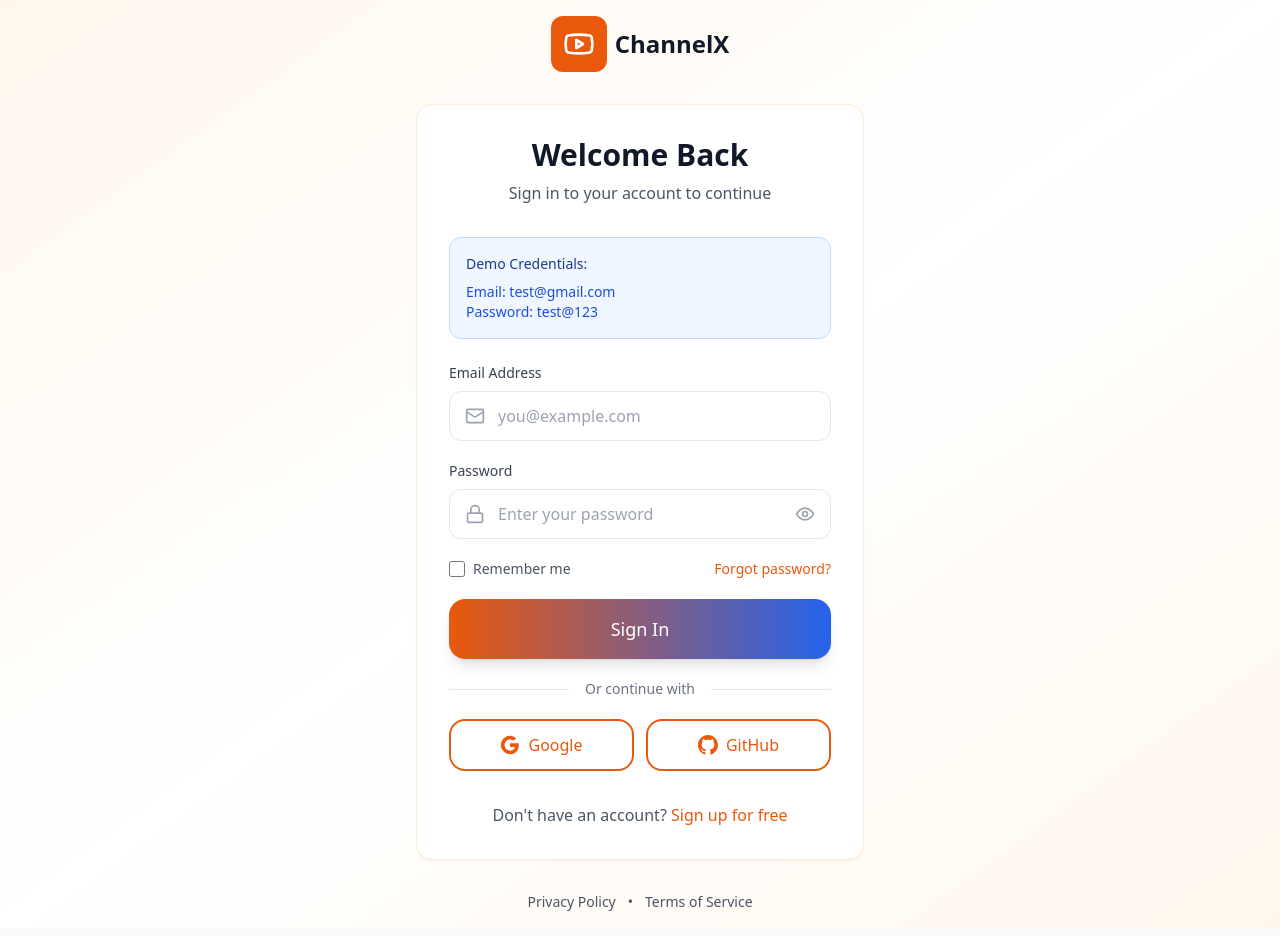
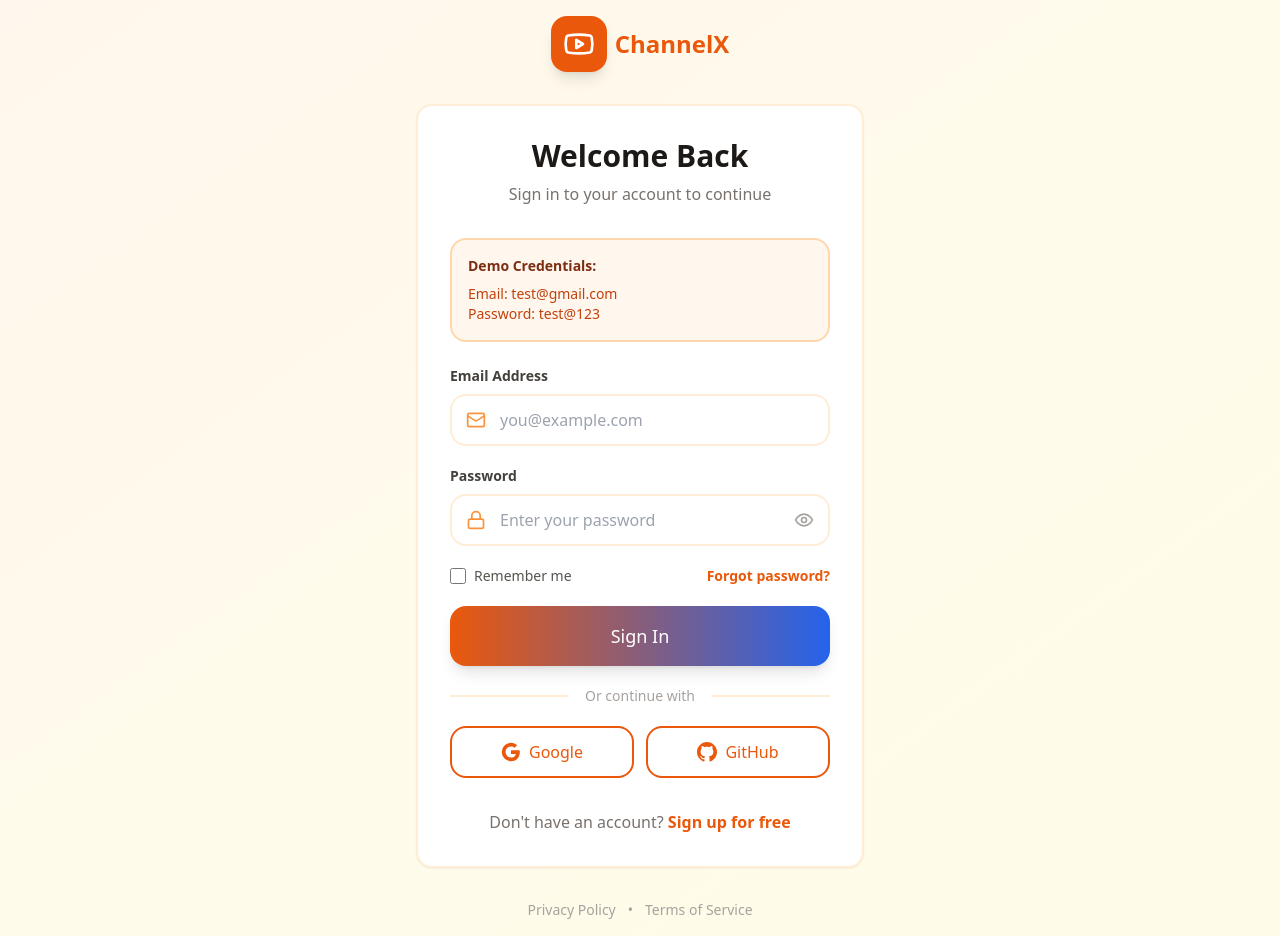
Before and after one commit to v5616/channel-x, a React (Vite) app in the folder ui/: page /login in a window 1280 px wide. Built offline with nearby package versions, Linux system fonts and the light colour scheme; the HTML template or start-up script is replaced by a standard one.

Commit message:
login page

```diff
--- a/ui/src/pages/LoginPage.jsx
+++ b/ui/src/pages/LoginPage.jsx
@@ -66,17 +66,16 @@ const LoginPage = () => {
     }
   }
 
-  // Show success message
   if (success) {
     return (
-      <div className="min-h-screen bg-gradient-to-br from-primary-50 via-white to-primary-50 flex items-center justify-center p-4">
+      <div className="min-h-screen bg-gradient-to-br from-orange-50 via-amber-50 to-yellow-50 flex items-center justify-center p-4">
         <div className="w-full max-w-md">
-          <Card className="p-8 text-center">
-            <div className="w-16 h-16 bg-green-100 rounded-full flex items-center justify-center mx-auto mb-4">
-              <CheckCircle className="w-8 h-8 text-green-600" />
+          <Card className="p-8 text-center border-2 border-orange-100">
+            <div className="w-16 h-16 bg-emerald-100 rounded-full flex items-center justify-center mx-auto mb-4">
+              <CheckCircle className="w-8 h-8 text-emerald-600" />
             </div>
-            <h1 className="text-2xl font-bold text-gray-900 mb-2">Login Successful!</h1>
-            <p className="text-gray-600 mb-4">{successMessage}</p>
+            <h1 className="text-2xl font-black text-neutral-900 mb-2">Login Successful!</h1>
+            <p className="text-neutral-500 mb-4">{successMessage}</p>
             <div className="animate-spin rounded-full h-6 w-6 border-b-2 border-primary-600 mx-auto"></div>
           </Card>
         </div>
@@ -85,131 +84,98 @@ const LoginPage = () => {
   }
 
   return (
-    <div className="min-h-screen bg-gradient-to-br from-primary-50 via-white to-primary-50 flex items-center justify-center p-4">
+    <div className="min-h-screen bg-gradient-to-br from-orange-50 via-amber-50 to-yellow-50 flex items-center justify-center p-4">
       <div className="w-full max-w-md">
         {/* Logo */}
         <Link to="/" className="flex items-center justify-center gap-2 mb-8">
-          <div className="p-3 bg-primary-600 rounded-xl">
+          <div className="p-3 bg-gradient-to-br from-primary-600 to-orange-600 rounded-2xl shadow-lg">
             <Youtube className="w-8 h-8 text-white" />
           </div>
-          <span className="text-2xl font-bold text-gray-900">ChannelX</span>
+          <span className="text-2xl font-black bg-gradient-to-r from-primary-600 to-orange-600 bg-clip-text text-transparent">ChannelX</span>
         </Link>
 
-        <Card className="p-8">
+        <Card className="p-8 border-2 border-orange-100 shadow-2xl">
           <div className="text-center mb-8">
-            <h1 className="text-3xl font-bold text-gray-900 mb-2">Welcome Back</h1>
-            <p className="text-gray-600">Sign in to your account to continue</p>
+            <h1 className="text-3xl font-black text-neutral-900 mb-2">Welcome Back</h1>
+            <p className="text-neutral-500">Sign in to your account to continue</p>
           </div>
 
-          {/* Success message from signup */}
           {successMessage && (
-            <div className="mb-4 p-4 bg-green-50 border border-green-200 rounded-xl flex items-center gap-2">
-              <CheckCircle className="w-5 h-5 text-green-600" />
-              <p className="text-sm text-green-700">{successMessage}</p>
+            <div className="mb-4 p-4 bg-emerald-50 border-2 border-emerald-200 rounded-2xl flex items-center gap-2">
+              <CheckCircle className="w-5 h-5 text-emerald-600 shrink-0" />
+              <p className="text-sm text-emerald-700">{successMessage}</p>
             </div>
           )}
 
           {/* Demo Credentials Info */}
-          <div className="mb-6 p-4 bg-blue-50 border border-blue-200 rounded-xl">
-            <p className="text-sm font-medium text-blue-900 mb-2">Demo Credentials:</p>
-            <p className="text-sm text-blue-700">Email: test@gmail.com</p>
-            <p className="text-sm text-blue-700">Password: test@123</p>
+          <div className="mb-6 p-4 bg-orange-50 border-2 border-orange-200 rounded-2xl">
+            <p className="text-sm font-bold text-orange-900 mb-2">Demo Credentials:</p>
+            <p className="text-sm text-orange-700">Email: test@gmail.com</p>
+            <p className="text-sm text-orange-700">Password: test@123</p>
           </div>
 
           {error && (
-            <div className="mb-4 p-4 bg-red-50 border border-red-200 rounded-xl flex items-center gap-2">
-              <AlertCircle className="w-5 h-5 text-red-600" />
+            <div className="mb-4 p-4 bg-red-50 border-2 border-red-200 rounded-2xl flex items-center gap-2">
+              <AlertCircle className="w-5 h-5 text-red-600 shrink-0" />
               <p className="text-sm text-red-700">{error}</p>
             </div>
           )}
 
           <form onSubmit={handleSubmit} className="space-y-5">
-            {/* Email Input */}
             <div>
-              <label htmlFor="email" className="block text-sm font-medium text-gray-700 mb-2">
-                Email Address
-              </label>
+              <label htmlFor="email" className="block text-sm font-bold text-neutral-700 mb-2">Email Address</label>
               <div className="relative">
-                <Mail className="absolute left-4 top-1/2 -translate-y-1/2 w-5 h-5 text-gray-400" />
-                <input
-                  id="email"
-                  type="email"
-                  value={email}
-                  onChange={(e) => setEmail(e.target.value)}
+                <Mail className="absolute left-4 top-1/2 -translate-y-1/2 w-5 h-5 text-orange-400" />
+                <input id="email" type="email" value={email} onChange={(e) => setEmail(e.target.value)}
                   placeholder="you@example.com"
-                  className="w-full pl-12 pr-4 py-3 border border-gray-200 rounded-xl focus:outline-none focus:ring-2 focus:ring-primary-500 focus:border-transparent transition-all"
-                />
+                  className="w-full pl-12 pr-4 py-3 border-2 border-orange-100 rounded-2xl focus:outline-none focus:ring-2 focus:ring-primary-500 focus:border-transparent transition-all" />
               </div>
             </div>
 
-            {/* Password Input */}
             <div>
-              <label htmlFor="password" className="block text-sm font-medium text-gray-700 mb-2">
-                Password
-              </label>
+              <label htmlFor="password" className="block text-sm font-bold text-neutral-700 mb-2">Password</label>
               <div className="relative">
-                <Lock className="absolute left-4 top-1/2 -translate-y-1/2 w-5 h-5 text-gray-400" />
-                <input
-                  id="password"
-                  type={showPassword ? 'text' : 'password'}
-                  value={password}
-                  onChange={(e) => setPassword(e.target.value)}
-                  placeholder="Enter your password"
-                  className="w-full pl-12 pr-12 py-3 border border-gray-200 rounded-xl focus:outline-none focus:ring-2 focus:ring-primary-500 focus:border-transparent transition-all"
-                />
-                <button
-                  type="button"
-                  onClick={() => setShowPassword(!showPassword)}
-                  className="absolute right-4 top-1/2 -translate-y-1/2 text-gray-400 hover:text-gray-600 transition-colors"
-                >
-                  {showPassword ? (
-                    <EyeOff className="w-5 h-5" />
-                  ) : (
-                    <Eye className="w-5 h-5" />
-                  )}
+                <Lock className="absolute left-4 top-1/2 -translate-y-1/2 w-5 h-5 text-orange-400" />
+                <input id="password" type={showPassword ? 'text' : 'password'} value={password}
+                  onChange={(e) => setPassword(e.target.value)} placeholder="Enter your password"
+                  className="w-full pl-12 pr-12 py-3 border-2 border-orange-100 rounded-2xl focus:outline-none focus:ring-2 focus:ring-primary-500 focus:border-transparent transition-all" />
+                <button type="button" onClick={() => setShowPassword(!showPassword)}
+                  className="absolute right-4 top-1/2 -translate-y-1/2 text-neutral-400 hover:text-neutral-600 transition-colors">
+                  {showPassword ? <EyeOff className="w-5 h-5" /> : <Eye className="w-5 h-5" />}
                 </button>
               </div>
             </div>
 
-            {/* Remember Me & Forgot Password */}
             <div className="flex items-center justify-between">
               <label className="flex items-center gap-2 cursor-pointer">
-                <input
-                  type="checkbox"
-                  className="w-4 h-4 text-primary-600 border-gray-300 rounded focus:ring-primary-500"
-                />
-                <span className="text-sm text-gray-600">Remember me</span>
+                <input type="checkbox" className="w-4 h-4 text-primary-600 border-orange-300 rounded focus:ring-primary-500" />
+                <span className="text-sm text-neutral-600">Remember me</span>
               </label>
-              <Link to="/forgot-password" className="text-sm text-primary-600 hover:text-primary-700 font-medium">
+              <Link to="/forgot-password" className="text-sm text-primary-600 hover:text-primary-700 font-bold">
                 Forgot password?
               </Link>
             </div>
 
-            {/* Login Button */}
             <Button type="submit" className="w-full" size="lg" disabled={loading}>
               {loading ? (
                 <div className="flex items-center justify-center gap-2">
                   <div className="animate-spin rounded-full h-4 w-4 border-b-2 border-white"></div>
                   Signing In...
                 </div>
-              ) : (
-                'Sign In'
-              )}
+              ) : 'Sign In'}
             </Button>
 
-            {/* Divider */}
             <div className="relative my-6">
               <div className="absolute inset-0 flex items-center">
-                <div className="w-full border-t border-gray-200"></div>
+                <div className="w-full border-t-2 border-orange-100"></div>
               </div>
               <div className="relative flex justify-center text-sm">
-                <span className="px-4 bg-white text-gray-500">Or continue with</span>
+                <span className="px-4 bg-white text-neutral-400 font-medium">Or continue with</span>
               </div>
             </div>
 
-            {/* Social Login */}
             <div className="grid grid-cols-2 gap-3">
-              <Button type="button" variant="outline" className="w-full">
+              <Button type="button" variant="outline" className="w-full border-2 border-orange-100 hover:bg-orange-50">
                 <svg className="w-5 h-5" viewBox="0 0 24 24">
                   <path fill="currentColor" d="M22.56 12.25c0-.78-.07-1.53-.2-2.25H12v4.26h5.92c-.26 1.37-1.04 2.53-2.21 3.31v2.77h3.57c2.08-1.92 3.28-4.74 3.28-8.09z"/>
                   <path fill="currentColor" d="M12 23c2.97 0 5.46-.98 7.28-2.66l-3.57-2.77c-.98.66-2.23 1.06-3.71 1.06-2.86 0-5.29-1.93-6.16-4.53H2.18v2.84C3.99 20.53 7.7 23 12 23z"/>
@@ -218,7 +184,7 @@ const LoginPage = () => {
                 </svg>
                 Google
               </Button>
-              <Button type="button" variant="outline" className="w-full">
+              <Button type="button" variant="outline" className="w-full border-2 border-orange-100 hover:bg-orange-50">
                 <svg className="w-5 h-5" fill="currentColor" viewBox="0 0 24 24">
                   <path d="M12 0c-6.626 0-12 5.373-12 12 0 5.302 3.438 9.8 8.207 11.387.599.111.793-.261.793-.577v-2.234c-3.338.726-4.033-1.416-4.033-1.416-.546-1.387-1.333-1.756-1.333-1.756-1.089-.745.083-.729.083-.729 1.205.084 1.839 1.237 1.839 1.237 1.07 1.834 2.807 1.304 3.492.997.107-.775.418-1.305.762-1.604-2.665-.305-5.467-1.334-5.467-5.931 0-1.311.469-2.381 1.236-3.221-.124-.303-.535-1.524.117-3.176 0 0 1.008-.322 3.301 1.23.957-.266 1.983-.399 3.003-.404 1.02.005 2.047.138 3.006.404 2.291-1.552 3.297-1.23 3.297-1.23.653 1.653.242 2.874.118 3.176.77.84 1.235 1.911 1.235 3.221 0 4.609-2.807 5.624-5.479 5.921.43.372.823 1.102.823 2.222v3.293c0 .319.192.694.801.576 4.765-1.589 8.199-6.086 8.199-11.386 0-6.627-5.373-12-12-12z"/>
                 </svg>
@@ -227,22 +193,18 @@ const LoginPage = () => {
             </div>
           </form>
 
-          {/* Sign Up Link */}
           <div className="mt-8 text-center">
-            <p className="text-gray-600">
+            <p className="text-neutral-500">
               Don't have an account?{' '}
-              <Link to="/signup" className="text-primary-600 hover:text-primary-700 font-medium">
-                Sign up for free
-              </Link>
+              <Link to="/signup" className="text-primary-600 hover:text-primary-700 font-bold">Sign up for free</Link>
             </p>
           </div>
         </Card>
 
-        {/* Footer Links */}
-        <div className="mt-8 text-center text-sm text-gray-600">
-          <Link to="#" className="hover:text-gray-900 transition-colors">Privacy Policy</Link>
+        <div className="mt-8 text-center text-sm text-neutral-400">
+          <Link to="#" className="hover:text-neutral-600 transition-colors">Privacy Policy</Link>
           <span className="mx-3">•</span>
-          <Link to="#" className="hover:text-gray-900 transition-colors">Terms of Service</Link>
+          <Link to="#" className="hover:text-neutral-600 transition-colors">Terms of Service</Link>
         </div>
       </div>
     </div>
```
